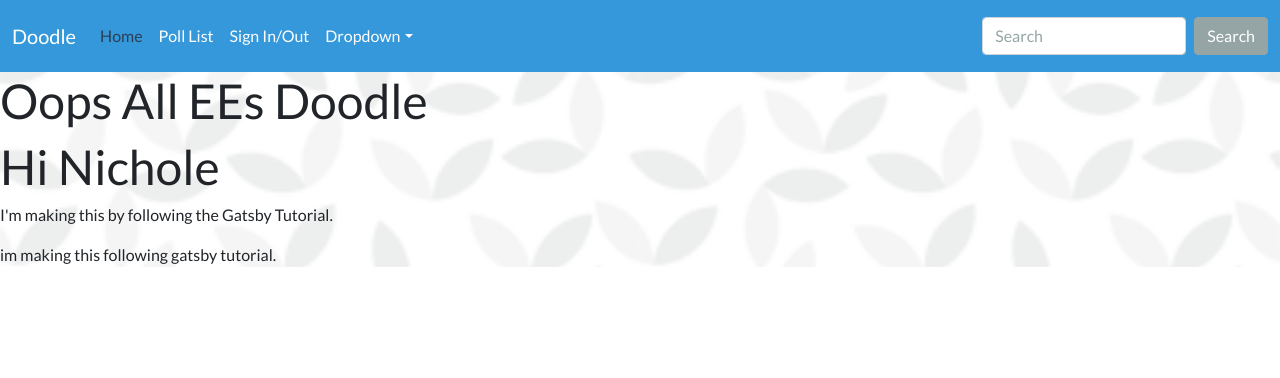
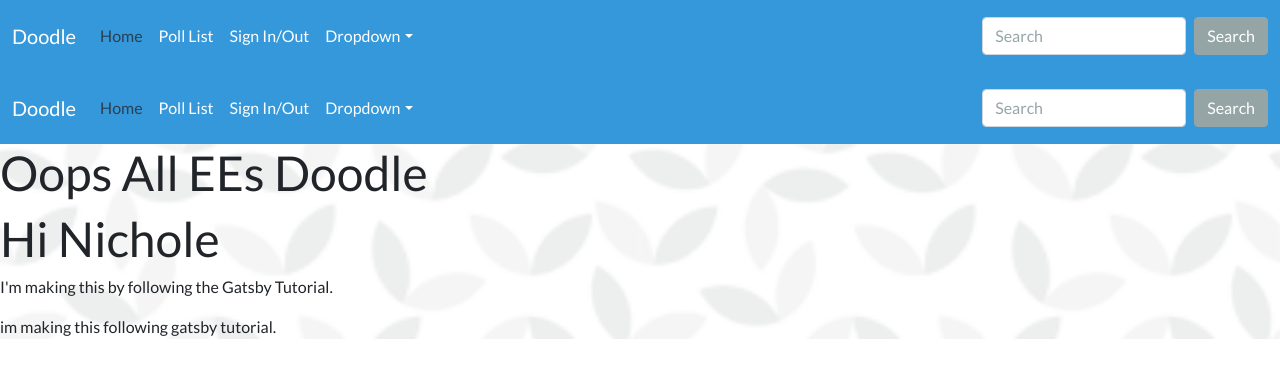
Before and after one commit to bdvonarb/Oops-All-EEs-Lab3, a Gatsby site in the folder oops-all-ees-lab3/: page / in a window 1280 px wide. Built offline with nearby package versions, Linux system fonts and the light colour scheme; Gatsby itself is replaced by a stand-in of ours.

Commit message:
the navbar works not weird now, still need mira's link

```diff
--- a/oops-all-ees-lab3/src/components/layout.js
+++ b/oops-all-ees-lab3/src/components/layout.js
@@ -2,6 +2,7 @@ import * as React from 'react'
 import '../styles/fa/css/all.css'
 import '../styles/bootstrap.min.css'
 import background from '../images/geometric-leaves.png'
+import NavBar from '../components/navbar'
 
 const Layout = ({ pageTitle, children }) => {
     return (
@@ -10,11 +11,15 @@ const Layout = ({ pageTitle, children }) => {
         <nav>
 
         </nav>
+        <NavBar></NavBar>
         <main>
+
           <h1>{pageTitle}</h1>
           {children}
+
         </main>
       </div>
+
     )
   }
   export default Layout
```
